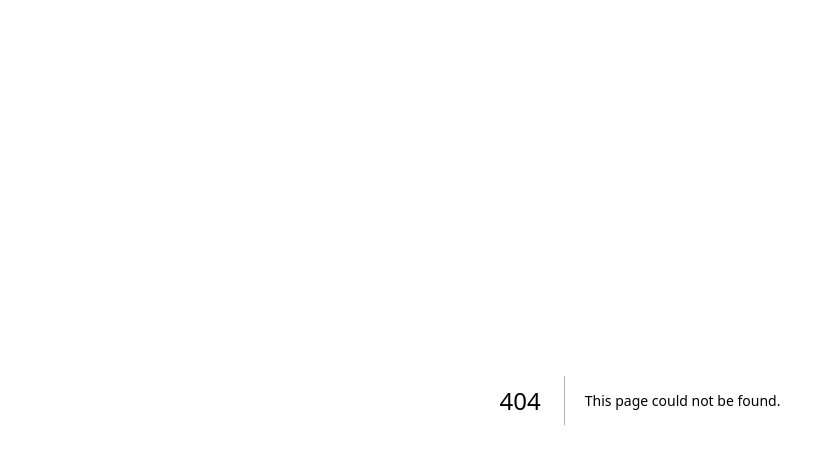
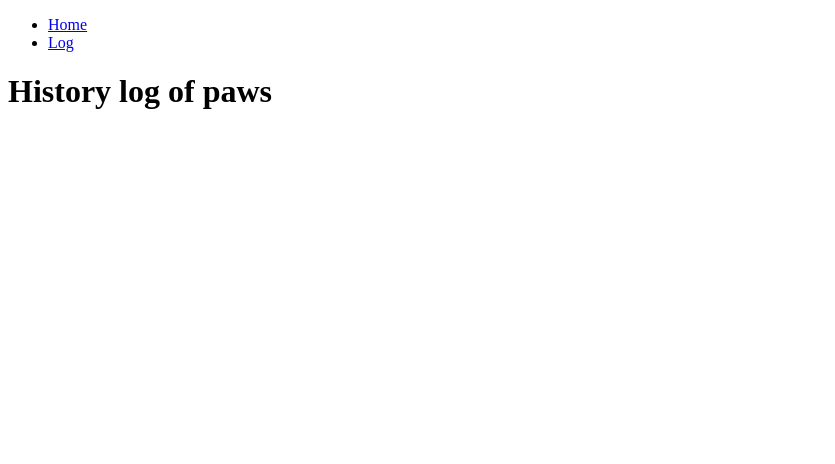
Before and after one commit to maysunktong/pomopaws, a Next.js app: page /log in a window 1280 px wide. Before the commit this address had no page. Shown: the top 464 px of the page, without its empty margins (0-835 px from the left). Built offline with nearby package versions, Linux system fonts and the light colour scheme.

Commit message:
Build navigation, types folder

```diff
--- a/src/app/layout.tsx
+++ b/src/app/layout.tsx
@@ -1,5 +1,6 @@
 import type { Metadata } from "next";
-import "./globals.css";
+import "./globals.scss";
+import Navigation from "../components/Navigation";
 
 export const metadata: Metadata = {
   title: "PomoPaws",
@@ -14,6 +15,7 @@ export default function RootLayout({
   return (
     <html lang="en">
       <body>
+        <Navigation />
         {children}
       </body>
     </html>
--- /dev/null
+++ b/src/app/log/page.tsx
@@ -0,0 +1,6 @@
+const Log = () => {
+  return (
+    <h1>History log of paws</h1>
+  );
+}
+export default Log;
--- /dev/null
+++ b/src/components/Navigation/Navigation.scss
@@ -0,0 +1,5 @@
+$eggshell: #f4f1deff;
+$burnt-sienna: #e07a5fff;
+$delft-blue: #3d405bff;
+$cambridge-blue: #81b29aff;
+$sunset: #f2cc8fff;
--- /dev/null
+++ b/src/components/Navigation/index.tsx
@@ -0,0 +1,22 @@
+import Link from "next/link";
+
+const NavItems: NavItemType[] = [
+  { href: "/", label: "Home" },
+  { href: "/log", label: "Log" }
+]
+
+const Navigation = () => {
+  return (
+    <nav>
+      <ul>
+        {NavItems.map((item, index) =>
+          <li key={item.href}>
+            <Link href={item.href}>
+              {item.label}
+            </Link>
+          </li>
+        )}</ul>
+    </nav>
+  );
+}
+export default Navigation;
--- /dev/null
+++ b/src/types/index.d.ts
@@ -0,0 +1,4 @@
+interface NavItemType  {
+ href: string,
+ label: string
+}
```
Also changed, not shown: src/app/globals.scss (added).
